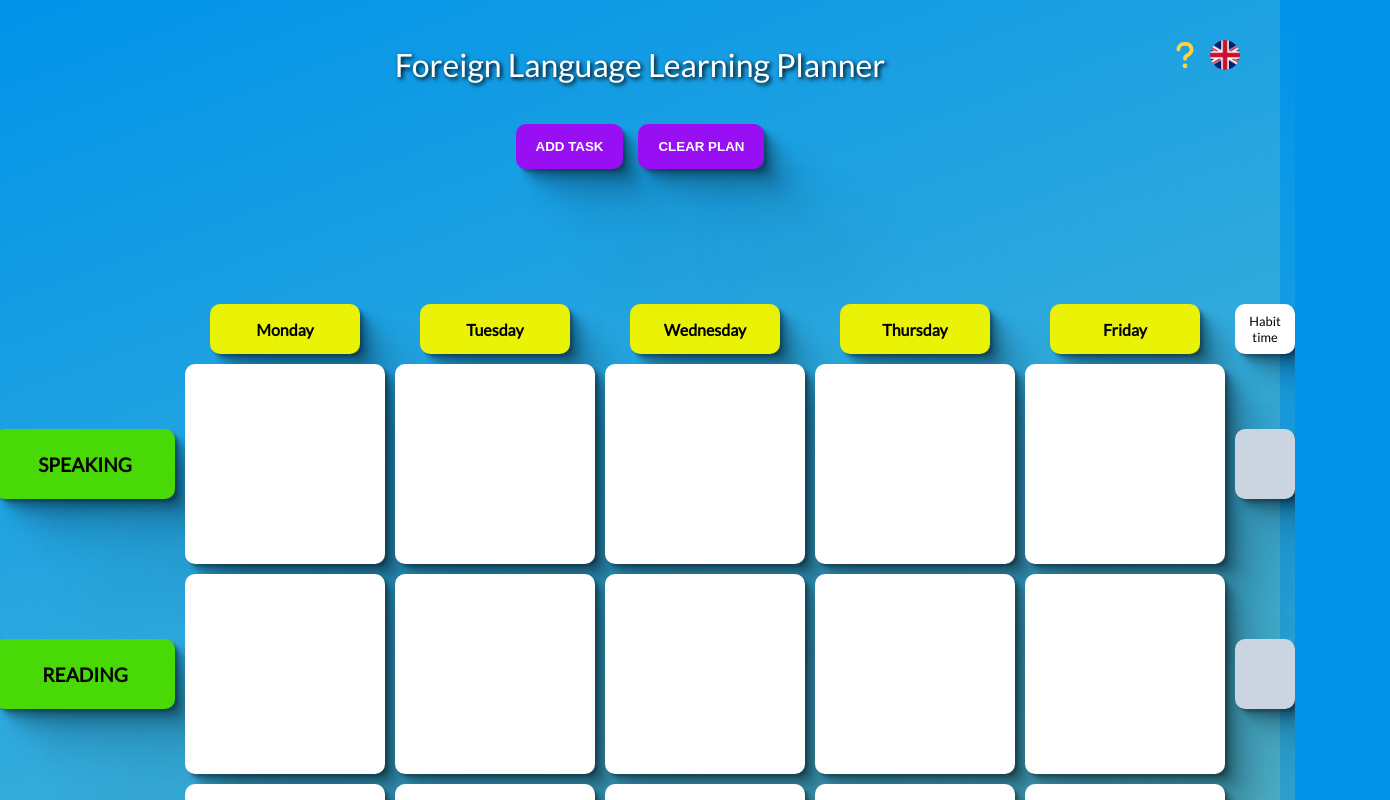
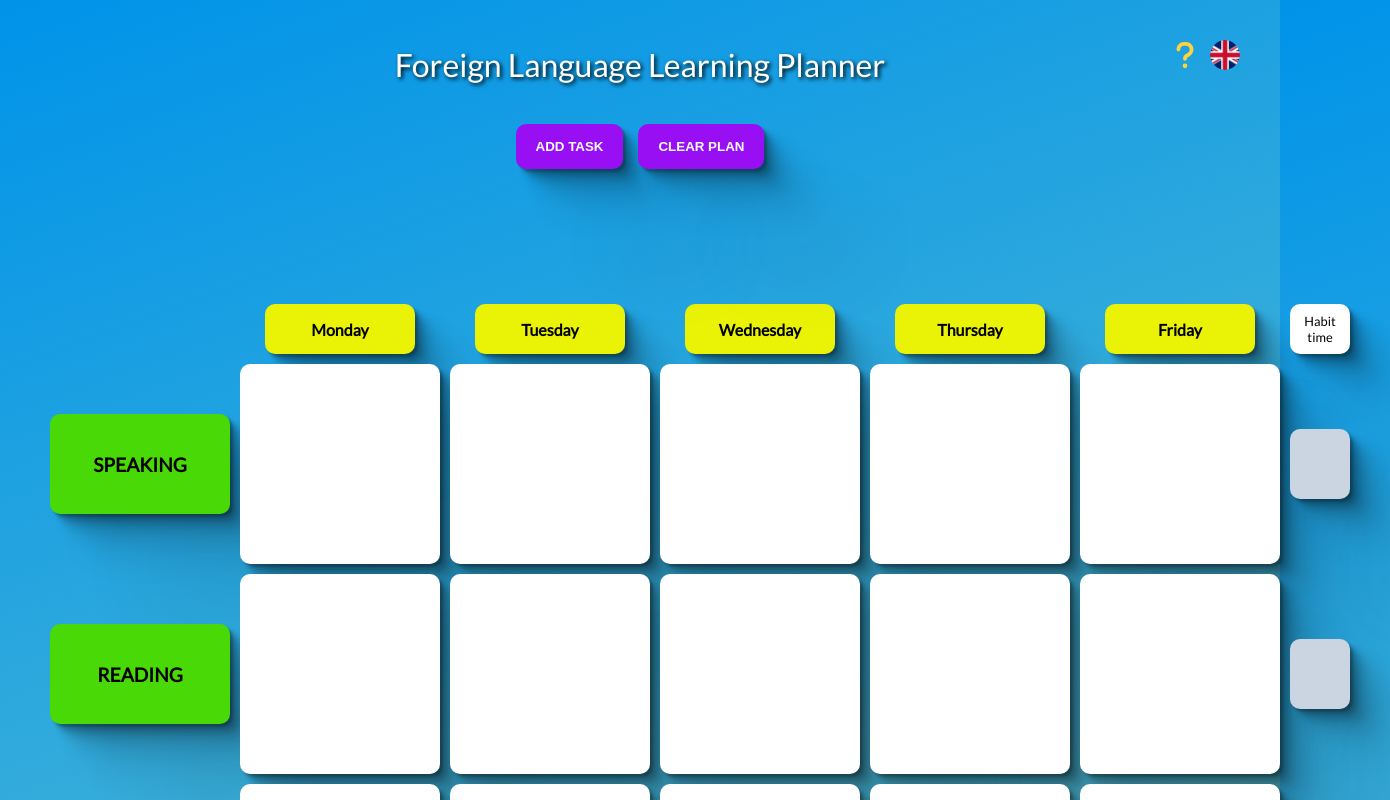
Before and after one commit to artur-IT/Weekly-Language-Planner, a React (Vite) app: page / in a window 1280 px wide. Shown: the top 800 px of the page, 1390 px wide, since content can reach past the window. Built offline with nearby package versions, Linux system fonts and the light colour scheme.

Commit message:
fix css style

```diff
--- a/src/App..jsx
+++ b/src/App..jsx
@@ -97,6 +97,8 @@ const App = () => {
     <>
       <Header store={store} updateStore={setStore} switchPL={switchPL} />
       <SectionAddTask store={store} setStore={setStore} days={days} habits={habits} switchPL={switchPL} />
+
+      <div className="container">
         <section className="layout">
           <Days daysNames={days} switch={switchPL} />
           <Habits habitsNames={habits} switch={switchPL} />
@@ -108,8 +110,9 @@ const App = () => {
           <HabitSumTime times={habitTimes} />
           <PlannedTime times={dayTimes} switch={switchPL} />
           <RealTime times={dayTimes} switch={switchPL} />
+        </section>
+      </div>
       <Language updateLang={setSwitchPL} switch={switchPL} />
-      </section>
     </>
   );
 };
--- a/src/css/grid.css
+++ b/src/css/grid.css
@@ -1,7 +1,16 @@
+/* Dodajemy nowy kontener */
+.container {
+  width: 100%;
+  max-width: 1330px;
+  margin: 0 auto;
+}
+
 .layout {
   display: grid;
-  margin: 0px auto;
-  padding-bottom: 40px;
+  width: fit-content;
+  min-width: 1230px;
+  margin: 0 auto;
+  padding: 0 50px 50px 0px;
   justify-content: center;
   height: auto;
   grid:
--- a/src/css/habits.css
+++ b/src/css/habits.css
@@ -4,7 +4,7 @@
 .habit4,
 .habit5 {
   align-self: center;
-  height: 70px;
+  height: 100px;
   font-size: 1.2rem;
   font-weight: 700;
   background-color: var(--bgc-habit);
--- a/src/css/style.css
+++ b/src/css/style.css
@@ -17,10 +17,18 @@ body {
   text-align: center;
   background-color: #0093e9;
   background-image: linear-gradient(160deg, #0093e9 0%, #80d0c7 100%);
+  overflow-x: auto;
+}
+
+.wrapper {
+  min-width: 1230px;
+  margin: 0 auto;
+  padding: 0 50px;
 }
 
 .header_buttons {
-  width: 55%;
+  width: auto;
+  min-width: 400px;
   margin: 0 auto 20px auto;
   padding: 5px 0;
   color: #fff;
```
Lines whose indentation alone changed are shown as unchanged.
